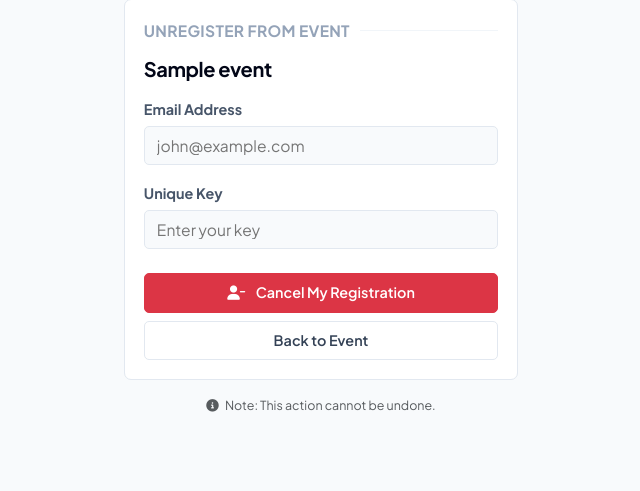
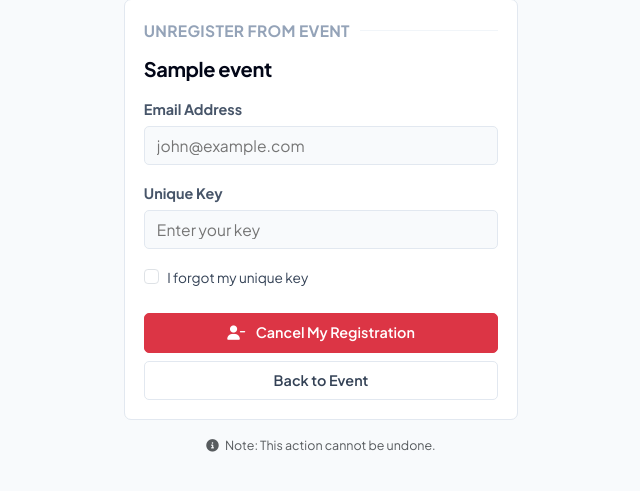
Before and after one commit to BENETNATH/meeting_manager, a Flask app: page /unregister_page/1 in a window 1280 px wide. Shown: the part 83-574 px from the top of the page, without its empty margins (319-959 px from the left). Run offline with Flask 3, Linux system fonts and the light colour scheme; tables that the repository leaves empty hold one stand-in row (values such as "Sample post"); parts of the project's set-up code (start-up, migrations or seed data) failed here and were passed over.

Commit message:
Add unregister helper

```diff
--- a/app/routes/events.py
+++ b/app/routes/events.py
@@ -11,7 +11,7 @@ from werkzeug.utils import secure_filename
 
 from app.services.event_service import EventService, SecurityService
 from app.models import Event, Registration
-from app.exceptions import MeetingManagerError, ValidationError
+from app.exceptions import MeetingManagerError, ValidationError, RegistrationError
 from app.decorators import admin_required, event_owner_required
 
 # Create blueprint
@@ -320,6 +320,15 @@ def unregister(event_id):
     """Handle event unregistration."""
     email = request.form.get('email', '')
     unique_key = request.form.get('unique_key', '')
+    forgot_key = request.form.get('forgot_key') == 'on'
+
+    if forgot_key:
+        success, message = EventService.send_forgotten_key_service(event_id, email)
+        if success:
+            flash(message, 'success')
+        else:
+            flash(message, 'danger')
+        return redirect(url_for('events.unregister_page', event_id=event_id))
 
     try:
         EventService.unregister_from_event_service(event_id, email, unique_key)
--- a/app/services/event_service.py
+++ b/app/services/event_service.py
@@ -480,6 +480,66 @@ class EventService:
             db.session.rollback()
             logging.error(f'Error unregistering from event {event_id}: {e}')
             raise MeetingManagerError('Error processing unregistration.')
+
+    @staticmethod
+    def is_mail_configured() -> bool:
+        """Check if mail settings are properly configured.
+
+        Returns:
+            True if mail is configured, False otherwise.
+        """
+        try:
+            # Check for essential mail configuration
+            return all([
+                current_app.config.get('MAIL_SERVER'),
+                current_app.config.get('MAIL_USERNAME'),
+                current_app.config.get('MAIL_PASSWORD'),
+                current_app.config.get('MAIL_DEFAULT_SENDER')
+            ])
+        except Exception:
+            return False
+
+    @staticmethod
+    def send_forgotten_key_service(event_id: int, email: str) -> Tuple[bool, str]:
+        """Send forgotten unique key to user.
+
+        Args:
+            event_id: ID of the event.
+            email: User email.
+
+        Returns:
+            Tuple of (success: bool, message: str).
+        """
+        # Neutral message to protect privacy
+        neutral_success_msg = 'the unique key will be sent if your email was registered'
+
+        event = Event.query.get(event_id)
+        if not event:
+            return True, neutral_success_msg
+
+        if not EventService.is_mail_configured():
+            return False, f'SMTP not configured. If your email was registered, please contact the event organizer ({event.organizer or "N/A"}).'
+
+        registration = Registration.query.filter_by(
+            event_id=event_id, email=email
+        ).first()
+
+        # If no registration, still return success to be neutral
+        if not registration:
+            return True, neutral_success_msg
+
+        try:
+            subject = f'Forgotten Unique Key: {event.title}'
+            body = (f'Hello {registration.first_name},\n\n'
+                   f'You requested your unique key for the event: {event.title}.\n'
+                   f'Your unique key is: {registration.unique_key}\n\nThank you!')
+
+            msg = Message(subject=subject, recipients=[email], body=body)
+            mail.send(msg)
+            return True, neutral_success_msg
+        except Exception as e:
+            logging.error(f'Error sending forgotten key email to {email}: {e}')
+            return False, f'Error sending email. If your email was registered, please contact the event organizer ({event.organizer or "N/A"}).'
 
     @staticmethod
     def mark_attendance_service(event_id: int, attendance_data: Dict[str, Any]) -> None:
--- a/templates/unregister.html
+++ b/templates/unregister.html
@@ -14,13 +14,20 @@
                         <label for="email" class="form-label-compact">{{ _('Email Address') }}</label>
                         <input type="email" id="email" name="email" class="form-control-compact" required placeholder="john@example.com">
                     </div>
-                    <div class="mb-3">
+                    <div class="mb-3" id="unique_key_container">
                         <label for="unique_key" class="form-label-compact">{{ _('Unique Key') }}</label>
                         <input type="text" id="unique_key" name="unique_key" class="form-control-compact" required placeholder="Enter your key">
                     </div>
 
+                    <div class="form-check mb-3">
+                        <input class="form-check-input" type="checkbox" id="forgot_key" name="forgot_key">
+                        <label class="form-check-label small" for="forgot_key">
+                            {{ _('I forgot my unique key') }}
+                        </label>
+                    </div>
+
                     <div class="d-grid gap-2 mt-4">
-                        <button type="submit" class="btn btn-danger py-2">
+                        <button type="submit" id="submit_btn" class="btn btn-danger py-2">
                             <i class="fas fa-user-minus me-2"></i> {{ _('Cancel My Registration') }}
                         </button>
                         <a href="{{ url_for('events.event', event_id=event.id) }}" class="btn btn-outline-primary py-2">
@@ -28,6 +35,26 @@
                         </a>
                     </div>
                 </form>
+
+                <script>
+                    document.getElementById('forgot_key').addEventListener('change', function() {
+                        const uniqueKeyInput = document.getElementById('unique_key');
+                        const uniqueKeyContainer = document.getElementById('unique_key_container');
+                        const submitBtn = document.getElementById('submit_btn');
+
+                        if (this.checked) {
+                            uniqueKeyContainer.style.display = 'none';
+                            uniqueKeyInput.required = false;
+                            submitBtn.innerHTML = '<i class="fas fa-paper-plane me-2"></i> {{ _("Send Me My Key") }}';
+                            submitBtn.className = 'btn btn-primary py-2';
+                        } else {
+                            uniqueKeyContainer.style.display = 'block';
+                            uniqueKeyInput.required = true;
+                            submitBtn.innerHTML = '<i class="fas fa-user-minus me-2"></i> {{ _("Cancel My Registration") }}';
+                            submitBtn.className = 'btn btn-danger py-2';
+                        }
+                    });
+                </script>
             </div>
 
             <p class="text-center mt-3 text-muted x-small">
```
